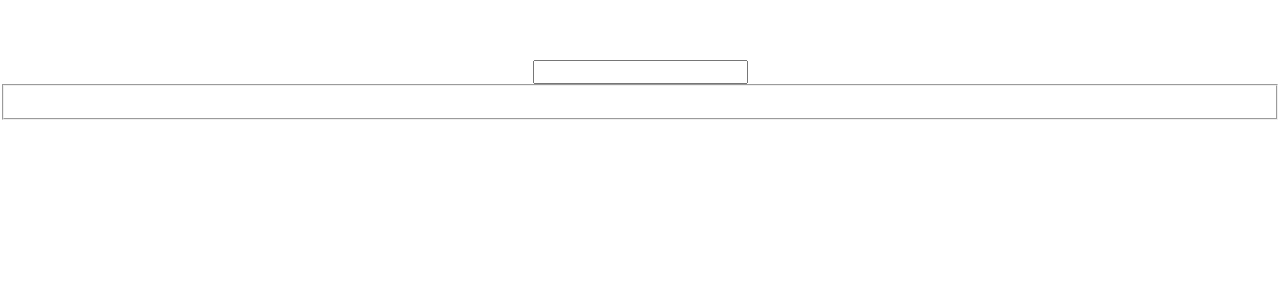
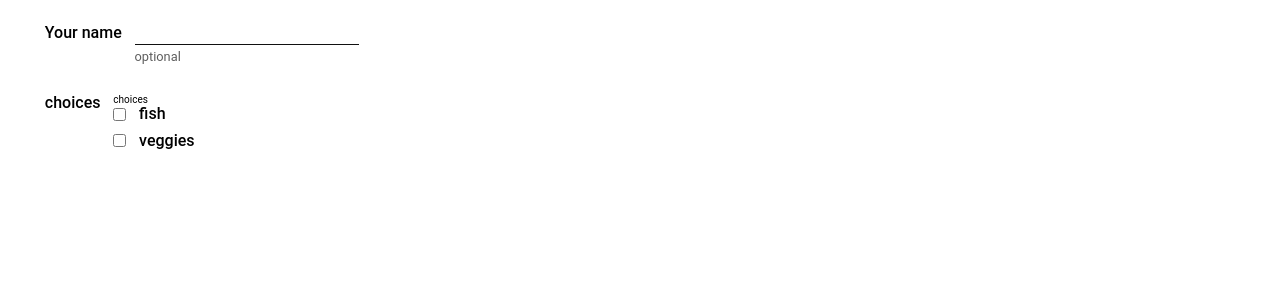
Before and after one commit to tessaSAC/RSvueP, a Vue app: page / in a window 1280 px wide. Shown: the top 300 px of the page. Built offline with nearby package versions, Linux system fonts and the light colour scheme.

Commit message:
adds checkbox basic and sublabel and styles other components more

```diff
--- a/src/App.vue
+++ b/src/App.vue
@@ -1,7 +1,15 @@
 <template>
   <div id="app">
-    <InputBasic></InputBasic>
-    <CheckboxGroup></CheckboxGroup>
+    <InputBasic
+      id="name"
+      label="Your name"
+      optional
+      @input-changed="updateValue($event, 'textInput')"
+    />
+    <CheckboxGroup :choices="choices" legend="choices" label="choices" />
+
+    <!-- <form action="/mycoolguestlist" method="post">
+    </form> -->
   </div>
 </template>
 
@@ -11,20 +19,29 @@ import CheckboxGroup from "./components/CheckboxGroup.vue";
 
 export default {
   name: "app",
+
   components: {
     InputBasic,
     CheckboxGroup,
   },
-};
+
+  data: _ => ({
+    textInput: '',
+    choices: {
+      fish: false,
+      veggies: false,
+    },
+  }),
+
+  methods: {
+    updateValue(val, key) {
+      this[key] = val
+    },
+  },
+}
 </script>
 
 <style lang="scss">
 #app {
-  font-family: "Avenir", Helvetica, Arial, sans-serif;
-  -webkit-font-smoothing: antialiased;
-  -moz-osx-font-smoothing: grayscale;
-  text-align: center;
-  color: #2c3e50;
-  margin-top: 60px;
 }
 </style>
--- a/src/components/CheckboxGroup.vue
+++ b/src/components/CheckboxGroup.vue
@@ -1,36 +1,82 @@
 <template>
-
-<fieldset class="CheckboxGroup">
-  <legend>{{ legend }}</legend>
-  <ol>
-    <li v-for="choice in choices" :key="choice">
-      <label :for="choice">{{ choice }}</label>
-      <input type="checkbox" :id="makeId(choice)" :name="makeId(choice)" />
-    </li>
-  </ol>
-</fieldset>
+<div class="CheckboxGroup">
+  <LabelBasic :label="label" />
+  <fieldset>
+    <legend>{{ legend }}</legend>
+    <ul>
+      <li v-for="(value, key) in choices" :key="key">
+        <input type="checkbox"
+          :id="makeId(key)"
+          :name="makeId(key)"
+          @change="toggleCheck($event, key)"
+        />
+        <LabelBasic :id="key" :label="key" />
+      </li>
+    </ul>
+  </fieldset>
+</div>
 </template>
 
 <script>
+import LabelBasic from './LabelBasic'
+
 export default {
   props: {
     legend: {
       required: true,
       type: String,
     },
+
+    label: {
+      type: String,
+      default: '',
+    },
+
     choices: {
       required: true,
-      type: Array,
+      type: Object,
     },
   },
+
+  components: {
+    LabelBasic,
+  },
+
   methods: {
     makeId(id) {
       return id.split(' ').join('_')
+    },
+
+    toggleCheck(e, key) {
+      this.choices[key] = e.target.checked
     }
   },
 }
 </script>
 
-<style>
+<style lang="scss">
+.CheckboxGroup {
+  @extend %Input-Container;
+  display: flex;
 
+  ul {
+    margin-block-start: 0;
+    margin-block-end: 0;
+    padding-inline-start: 0;
+    list-style: none;
+  }
+
+  li {
+    display: flex;
+    align-items: center;
+
+    LabelBasic {
+      margin-left: $Text-Size-XS;
+    }
+
+    + li {
+      padding-top: $Text-Size-2XS;
+    }
+  }
+}
 </style>
--- a/src/components/InputBasic.vue
+++ b/src/components/InputBasic.vue
@@ -1,31 +1,95 @@
 <template>
-<!-- <form action="/mycoolguestlist" method="post">
-</form> -->
 <div class="InputBasic">
-  <label :for="id">{{ label }}</label>
-  <input :id="id" :placeholder="placeholder" type="text" />
+  <LabelBasic labeling="an id" label="Your name" />
+  <div class="inputContainer">
+    <input
+      :ref="id"
+      :id="id"
+      :placeholder="placeholder"
+      type="text"
+      @input="updateInput"
+    />
+    <LabelSublabel :sublabel="optional ? 'optional' : sublabel" />
+  </div>
+
 </div>
 </template>
 
 <script>
+import LabelBasic from './LabelBasic'
+import LabelSublabel from './LabelSublabel'
+
 export default {
+  components: {
+    LabelBasic,
+    LabelSublabel,
+  },
+
   props: {
     id: {
       type: String,
       required: false,
     },
+
     label: {
       type: String,
       default: '',
     },
+
+    sublabel: {
+      type: String,
+      default: '',
+    },
+
     placeholder: {
       type: String,
       required: false,
     },
+
+    optional: {
+      type: Boolean,
+      default: false,
+    }
+  },
+
+  data: _ => ({
+    inputText: '',
+  }),
+
+  watch: {
+    inputText(newInput) {
+      this.$emit('input-changed', newInput)
+    }
+  },
+
+  methods: {
+    updateInput(e) {
+      this.inputText = e.target.value
+    }
   }
 }
 </script>
 
-<style>
+<style lang="scss">
+.InputBasic {
+  @extend %Input-Container;
+  display: flex;
+  align-items: flex-start;
+  font-size: $Text-Size-M;
 
+  .inputContainer {
+    display: flex;
+    flex-direction: column;
+  }
+
+  input {
+    border: none;
+    border-bottom: 1px solid $Color-Text-100;
+
+    &:focus {
+      outline: none;
+      border-bottom: 1px solid $Color-Focus;
+    }
+  }
+}
 </style>
--- /dev/null
+++ b/src/components/LabelBasic.vue
@@ -0,0 +1,34 @@
+<template>
+<label :for="id" :name="id" class="LabelBasic">{{ label }}</label>
+</template>
+
+<script>
+export default {
+  props: {
+    labeling: {
+      type: String,
+      default: '',
+    },
+
+    label: {
+      type: String,
+      default: '',
+    }
+  },
+
+  computed: {
+    id() {
+      return this.labeling.split(' ').join('_')
+    }
+  }
+}
+</script>
+
+<style lang="scss">
+.LabelBasic {
+  display: inline-block;
+  margin: 0 $Text-Size-S;
+  font-size: $Text-Size-M;
+  font-weight: 500;
+}
+</style>
--- /dev/null
+++ b/src/components/LabelSublabel.vue
@@ -0,0 +1,23 @@
+<template>
+<p class="LabelSublabel">{{ sublabel }}</p>
+</template>
+
+<script>
+export default {
+  props: {
+    sublabel: {
+      type: String,
+      required: false,
+    },
+  },
+}
+</script>
+
+<style lang="scss">
+.LabelSublabel {
+  display: inline-block;
+  margin: 0.3rem 0;
+  font-size: $Text-Size-S;
+  color: $Color-Text-70;
+}
+</style>
--- a/src/styles/globals.scss
+++ b/src/styles/globals.scss
@@ -2,3 +2,52 @@
 body * {
   box-sizing: border-box;
 }
+
+fieldset {
+  margin: 0;
+  padding: 0;
+  border: none;
+}
+
+legend {
+  width: 1px;
+  height: 1px;
+  overflow: hidden;
+}
+
+
+// Global variables:
+
+// Colors:
+$Color-Focus: dodgerblue;
+$Color-Text-100: #111;
+$Color-Text-90: lighten($Color-Text-100, 10%);
+$Color-Text-80: lighten($Color-Text-100, 20%);
+$Color-Text-70: lighten($Color-Text-100, 30%);
+
+// Sizes:
+$Text-Size-2XS: 0.5rem;
+$Text-Size-XS: 0.6rem;
+$Text-Size-S: 0.8rem;
+$Text-Size-M: 1rem;
+$Text-Size-L: 1.1rem;
+$Text-Size-XL: 1.2rem;
+$Text-Size-2XL: 1.3rem;
+$Text-Size-3XL: 1.4rem;
+$Text-Size-4XL: 1.5rem;
+$Text-Size-5XL: 1.5rem;
+
+
+
+
+// Styles:
+body {
+  font-family: Roboto, sans-serif;
+  font-size: 62.5%;
+}
+
+p { font-size: $Text-Size-S; }
+
+%Input-Container {
+  margin: 1.5rem 2rem;
+}
```
Also changed, not shown: src/components/CheckboxBasic.vue (added, +39 -0 lines).
